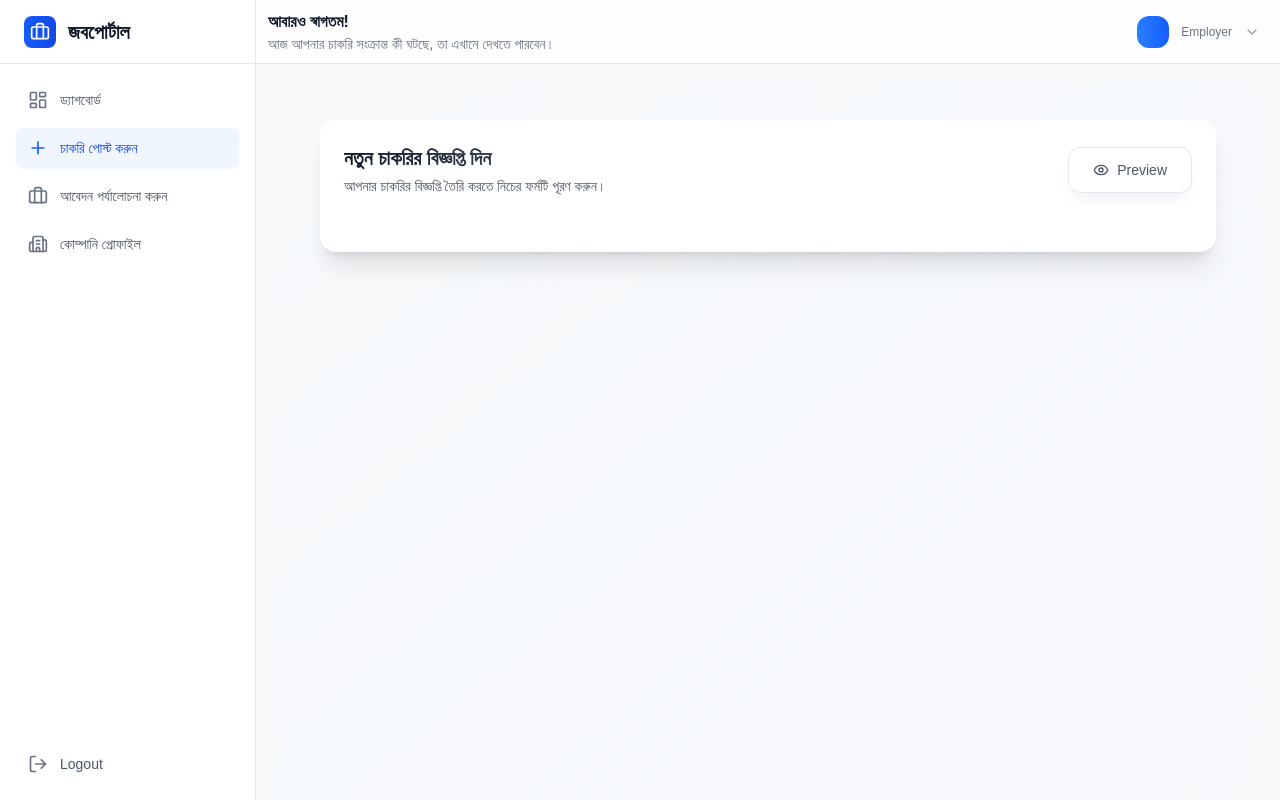
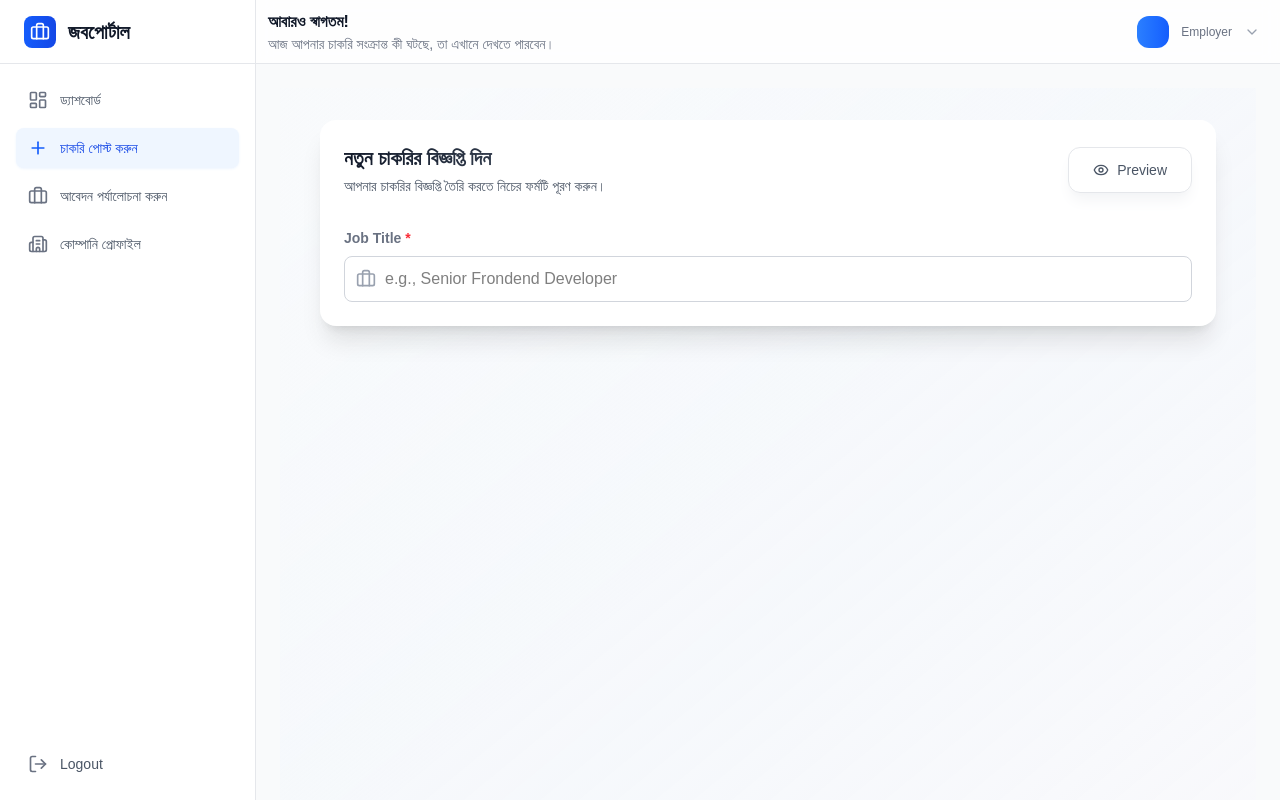
Before and after one commit to yeasin5060/job-portal, a React (Vite) app in the folder client/: page /post-job in a window 1280 px wide. Built offline with nearby package versions, Linux system fonts and the light colour scheme.

Commit message:
complete the InputField . jsx

```diff
--- /dev/null
+++ b/client/src/components/input/InputField.jsx
@@ -0,0 +1,44 @@
+import { AlertCircle } from "lucide-react"
+
+const InputField = ({label , id , type = "text" , placeholder, value , helperText , onChange , error ,  required = false  , disabled = false, icon:Icon , ...props }) => {
+  return (
+    <div className="space-y-2">
+        <label htmlFor={id} className="block text-sm font-semibold text-gray-500">
+            {label}
+            {required && <span className="text-red-500 ml-1">*</span>}
+        </label>
+        <div className="relative">
+            {Icon && (
+                <div className="absolute inset-y-0 left-0 pl-3 flex items-center pointer-events-none">
+                    <Icon className= "w-5 h-5 text-gray-400"/>
+                </div>
+            )}
+            <input
+                id = {id}
+                type= {type}
+                placeholder= {placeholder}
+                value={value}
+                onChange={onChange}
+                disabled = {disabled}
+                className={`w-full ${ Icon ? "pl-10" : "pl-3"} pr-4 py-2.5 border rounded-lg text-base transition-colors duration-200 disabled:bg-gray-50 disabled:text-gray-500 ${ error ? "border-red-300 focus:border-red-500 focus:ring-red-500" : "border-gray-300 focus:border-blue-500 focus:ring-blue-500"} focus:outline-none focus:ring-2 focus:ring-opacity-20`}
+                {...props}
+            />
+        </div>
+        {
+            error && (
+                <div className="flex items-center space-x-1 text-sm text-red-600">
+                    <AlertCircle className="w-4 h-4"/>
+                    <span className="text-sm text-gray-500">{error}</span>
+                </div>
+            )
+        }
+        {
+            helperText && !error && (
+                <p className="">{helperText}</p>
+            )
+        }
+    </div>
+  )
+}
+
+export default InputField
--- a/client/src/pages/Employer/JobPostingForm.jsx
+++ b/client/src/pages/Employer/JobPostingForm.jsx
@@ -5,7 +5,8 @@ import { CATEGORIES , JOB_TYPES } from "../../utils/data"
 import toast from 'react-hot-toast'
 import DashboardLayout from "../../components/layout/DashboardLayout"
 import { useState } from "react"
-import { Eye } from "lucide-react"
+import { Briefcase, Eye } from "lucide-react"
+import InputField from "../../components/input/InputField"
 
 const JobPostingForm = () => {
   const navigate = useNavigate();
@@ -66,7 +67,18 @@ const JobPostingForm = () => {
                 </button>
               </div>
             </div>
-            <div className="space-y-6"></div>
+            <div className="space-y-6">
+              <InputField
+                label = "Job Title"
+                id = "JobTitle"
+                placeholder = "e.g., Senior Frondend Developer"
+                value = {formData.jobTitle}
+                onChange = {(e) => handleInputChange("JobTitle" , e.target.value)}
+                error = {errors.jobTitle}
+                required
+                icon = {Briefcase}
+              />
+            </div>
           </div>
         </div>
       </div>
```
